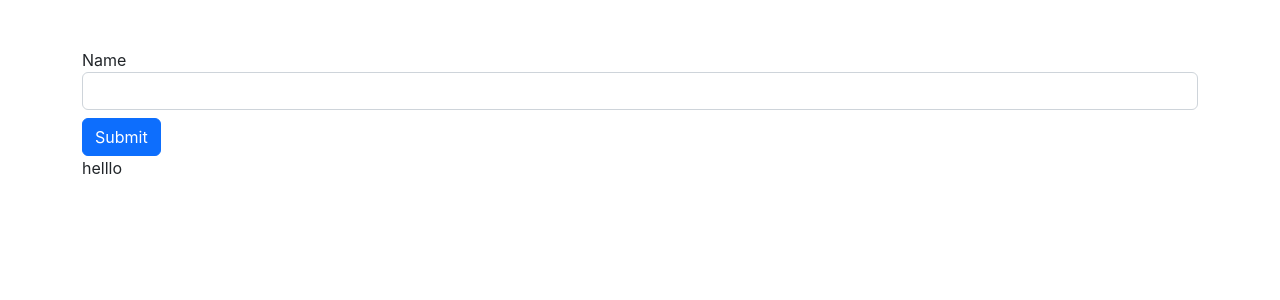
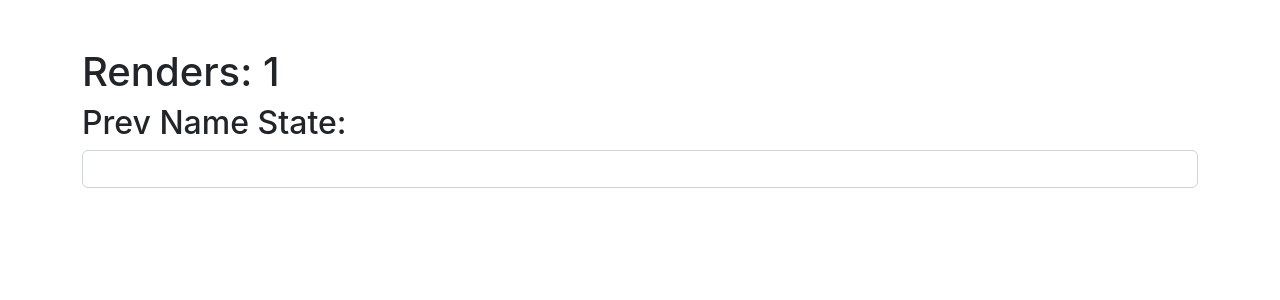
Before and after one commit to Shman-Dee/react-sandbox, a React (Create React App) app: page / in a window 1280 px wide. Shown: the top 300 px of the page. Built offline with nearby package versions, Linux system fonts and the light colour scheme.

Commit message:
more practice

```diff
--- a/src/App.js
+++ b/src/App.js
@@ -1,9 +1,10 @@
-import UseRefExample1 from './components/UseRefExample1'
+import UseRefExample2 from './components/UseRefExample2'
 
 function App() {
   return (
     <div className="container mt-5">
-      <UseRefExample1 />
+
+      <UseRefExample2 />
     </div>
   )
 }
--- /dev/null
+++ b/src/components/UseRefExample2.jsx
@@ -0,0 +1,27 @@
+import { useState, useEffect, useRef } from 'react'
+
+function UseRefExample2() {
+  const [name, setName] = useState('')
+  const renders = useRef(1)
+  const prevName = useRef('')
+
+  useEffect(() => {
+    renders.current = renders.current + 1
+    prevName.current = name
+  }, [name])
+
+  return (
+    <div>
+      <h1>Renders: {renders.current}</h1>
+      <h2>Prev Name State: {prevName.current}</h2>
+      <input
+        type="text"
+        value={name}
+        onChange={(e) => setName(e.target.value)}
+        className="form-control mb-3"
+      />
+    </div>
+  )
+}
+
+export default UseRefExample2
```
